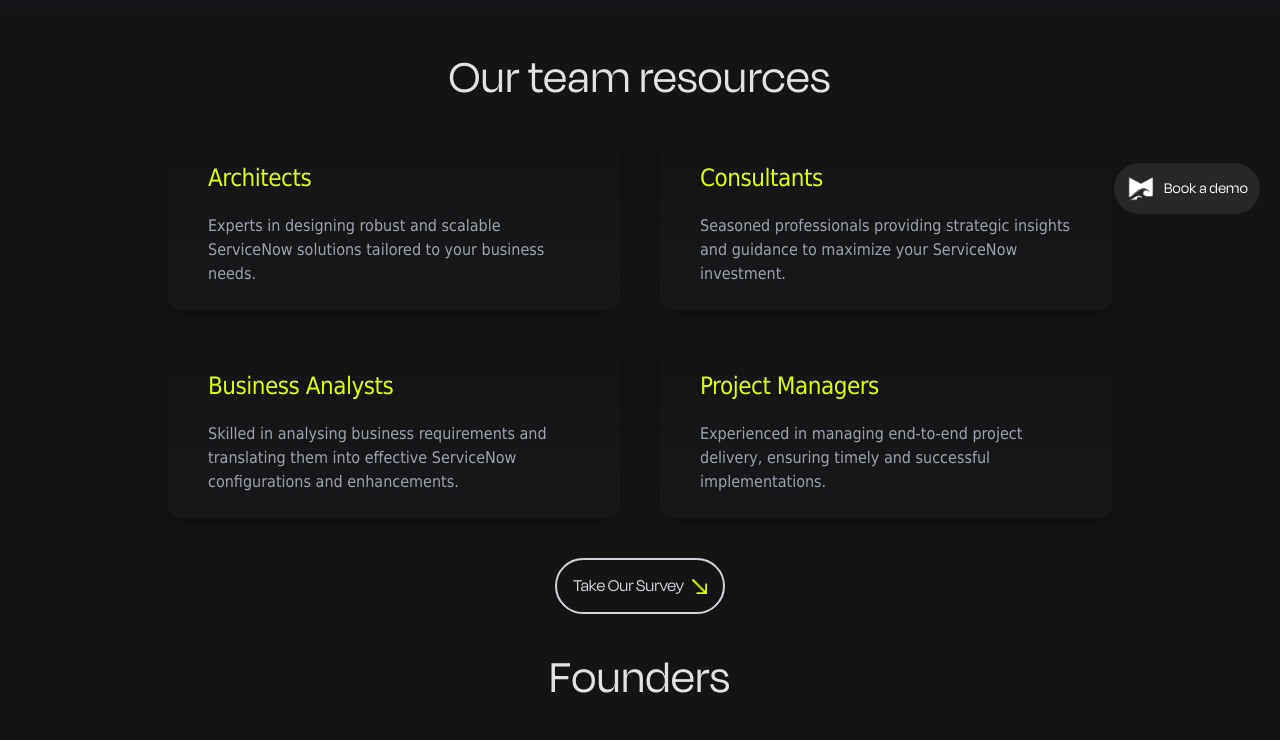
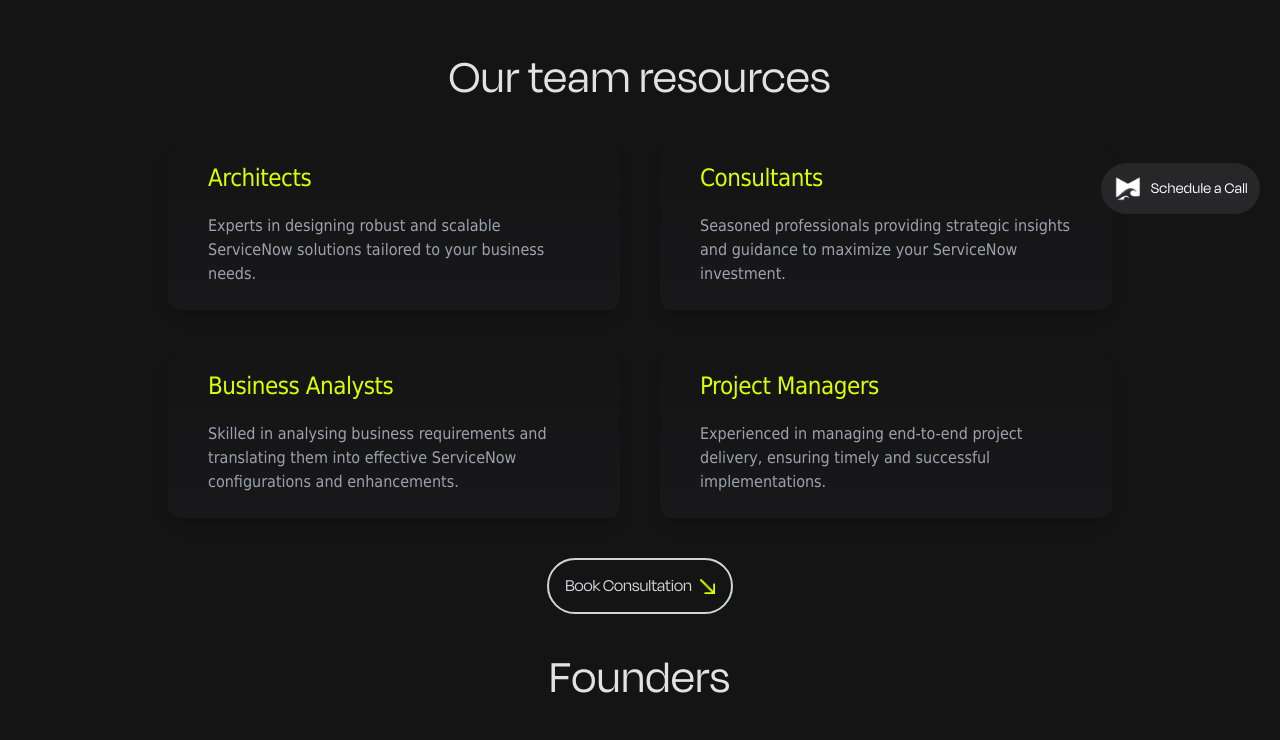
Before and after one commit to shreyaskashyapp/manaopili, a Next.js app: page /about in a window 1280 px wide. Shown: the part 546-1286 px from the top of the page. Built offline with nearby package versions, Linux system fonts and the light colour scheme; no server answers.

Commit message:
updated cta's

```diff
--- a/src/app/about/page.js
+++ b/src/app/about/page.js
@@ -84,7 +84,7 @@ export default function About() {
           <AboutCards data={data.resources.data} />
         </div>
         <div className="flex justify-center items-center pt-10">
-          <SurveyButton title='Take Our Survey' url='/survey-list' />
+          <SurveyButton title='Book Consultation' url={process.env.NEXT_PUBLIC_OUTLOOK_BOOKING_LINK} />
         </div>
 
 
@@ -96,7 +96,7 @@ export default function About() {
         </h2>
         <Founders team={data.founders.teamMembers} />
         <div className='flex justify-center items-center'>
-          <SurveyButton title='Schedule a meeting!' url='https://outlook.office.com/bookwithme/user/2d20486392d94cf9b823bc508a230121@manaopili.com?anonymous&ep=plink' />
+          <SurveyButton title='Schedule a meeting!' url={process.env.NEXT_PUBLIC_OUTLOOK_BOOKING_LINK} />
         </div>
       </div>
       {/* global presence */}
--- a/src/app/components/contact-banner.js
+++ b/src/app/components/contact-banner.js
@@ -13,7 +13,7 @@ export default function ContactBanner() {
   };
 
   return (
-    <section className="bg-gradient-to-r from-[#141414] via-zinc-950 to-[#141414] py-8 md:py-16">
+    <section className="bg-gradient-to-r from-[#141414] via-zinc-900 to-[#141414] py-8 md:py-16">
       <div className="max-w-5xl mx-auto px-6 text-center">
         <h2 className="text-4xl md:text-5xl font-normal text-[#e2e2e2] mb-4">
           {content.title}
@@ -24,7 +24,7 @@ export default function ContactBanner() {
         <div className="flex flex-row gap-4 justify-center items-center">
           <SurveyButton title="Take Our Survey" url="/survey-list" />
           <SurveyButton
-            title="Connect With Us"
+            title="Book Consultation"
             url="https://outlook.office.com/bookwithme/user/2d20486392d94cf9b823bc508a230121@manaopili.com?anonymous&ep=plink"
           />
         </div>
--- a/src/app/components/floater-cta.js
+++ b/src/app/components/floater-cta.js
@@ -5,14 +5,14 @@ export default function FloaterCTA() {
     return (
         <div className="fixed bottom-10 right-5 z-50 ">
             <Link
-                href='https://outlook.office.com/bookwithme/user/2d20486392d94cf9b823bc508a230121@manaopili.com?anonymous&ep=plink'
+                href={process.env.NEXT_PUBLIC_OUTLOOK_BOOKING_LINK}
                 target="_blank"
                 className={`bg-zinc-800 p-3 rounded-full flex items-center justify-center text-white hover:text-white transition-all duration-300 hover:bg-[#455cff] hover:scale-105`}
                 aria-label='Contact us'
             >
                 <div className="flex justify-center items-center gap-2">
                     <Image src="/Logo_white.png" alt="Arrow" width={30} height={30} />
-                    <h2 className="">Book a demo</h2>
+                    <h2 className="">Schedule a Call</h2>
                     {/* <Image src="/arrow_yellow.png" alt="Arrow" width={15} height={15} /> */}
                 </div>
             </Link>
--- a/src/app/components/journey-map.js
+++ b/src/app/components/journey-map.js
@@ -25,9 +25,9 @@ export default function Timeline({ data }) {
     const opacityTransform = useTransform(scrollYProgress, [0, 0.1], [0, 1])
 
     return (
-        <section className="w-full bg-[#141414]" ref={containerRef}>
+        <section className="w-full bg-gradient-to-r from-[#141414] via-zinc-900 to-[#141414] py-8 md:py-16" ref={containerRef}>
             <div className="container mx-auto px-4 md:px-6">
-                <div className="max-w-6xl mx-auto py-4 md:py-8 ">
+                <div className="max-w-6xl mx-auto">
                     {/* Header */}
                     <div className="text-center space-y-6 ">
                         <h2 className="flex justify-center items-center gap-0 md:gap-2 text-4xl md:text-5xl font-normal text-[#e2e2e2] leading-tight">
@@ -103,11 +103,11 @@ export default function Timeline({ data }) {
 
                     {/* CTA Section */}
                     <div className="text-center">
-                        <p className="text-lg md:text-xl text-zinc-300 py-8 px-4">
+                        {/* <p className="text-lg md:text-xl text-zinc-300 py-8 px-4">
                             {`Ready to experience the Mana'o Pili difference?`}
-                        </p>
-                        <div className='flex justify-center items-center'>
-                            <SurveyButton title='Take Our Survey' url='/survey-list' />
+                        </p> */}
+                        <div className='flex justify-center items-center pt-8'>
+                            <SurveyButton title='Book Consultation' url={process.env.NEXT_PUBLIC_OUTLOOK_BOOKING_LINK} />
                         </div>
                     </div>
 
--- a/src/app/components/wheel.js
+++ b/src/app/components/wheel.js
@@ -42,7 +42,7 @@ export default function WhyManaopiliWheel() {
         <section className=" ">
             <div className="container mx-auto">
                 <div className="flex justify-center items-center">
-                    <div className="relative w-[250px] h-[250px] md:w-[500px] md:h-[500px] mx-auto mb-[5%] mt-[7%]">
+                    <div className="relative w-[250px] h-[250px] md:w-[500px] md:h-[500px] mx-auto mb-[5%] my-[7%]">
                         {/* Outer circle */}
                         <div className="absolute top-0 left-0 w-full h-full rounded-full border border-white"></div>
 
--- a/src/app/contact/page.js
+++ b/src/app/contact/page.js
@@ -8,7 +8,7 @@ const data = {
         <>
             Let’s <span className="text-[#deff00]">connect</span> with some ideas. Fill out the contact form to have someone on our team <span className="text-[#deff00]">contact</span> you.
             You can also book some time with our team directly using&nbsp;
-            <a href='https://outlook.office.com/bookwithme/user/2d20486392d94cf9b823bc508a230121@manaopili.com?anonymous&ep=plink' target="_blank" className="text-[#deff00] underline">
+            <a href={process.env.NEXT_PUBLIC_OUTLOOK_BOOKING_LINK} target="_blank" className="text-[#deff00] underline">
                 Online Booking!
             </a>
         </>
--- a/src/app/page.js
+++ b/src/app/page.js
@@ -158,7 +158,7 @@ export default function HomePage() {
           <div>
             <Timeline data={journeyMapData} />
           </div>
-          <div className="flex justify-center items-center md:gap-2 gap-0 px-3 py-4 md:py-0 md:pt-4">
+          <div className="flex justify-center items-center md:gap-2 gap-0 px-3 pt-8 pb-4 md:pb-0 md:pt-16 ">
             <h2 className="text-4xl md:text-5xl font-normal text-[#e2e2e2] text-center">{`Why Mana'o Pili?`}</h2>
           </div>
           <WhyManaopiliWheel />
--- a/src/app/services/page.js
+++ b/src/app/services/page.js
@@ -258,7 +258,7 @@ export default function Component() {
               {`Ready to experience the Mana'o Pili difference?`}
             </p>
             <div className='flex justify-center items-center'>
-              <SurveyButton title='Take Our Survey' url='/survey-list' />
+              <SurveyButton title='Book Consultation' url={process.env.NEXT_PUBLIC_OUTLOOK_BOOKING_LINK} />
             </div>
           </div>
           {/* comparision section */}
@@ -275,7 +275,7 @@ export default function Component() {
               {`Ready to experience the Mana'o Pili difference?`}
             </p>
             <div className='flex justify-center items-center'>
-              <SurveyButton title='Take Our Survey' url='/survey-list' />
+              <SurveyButton title='Book Consultation' url={process.env.NEXT_PUBLIC_OUTLOOK_BOOKING_LINK} />
             </div>
           </div>
         </div>
--- a/src/app/survey-results/page.js
+++ b/src/app/survey-results/page.js
@@ -148,7 +148,7 @@ export default function SurveyResultsPage() {
                                 <CardContent className="p-6 pt-0 space-y-6">
                                     <p className="text-sm text-gray-300 leading-relaxed">{item.content}</p>
                                     {item?.isButton &&
-                                        <Link className="block w-full" href='https://outlook.office.com/bookwithme/user/2d20486392d94cf9b823bc508a230121@manaopili.com?anonymous&ep=plink'>
+                                        <Link className="block w-full" href={process.env.NEXT_PUBLIC_OUTLOOK_BOOKING_LINK}>
                                             <Button className="w-full text-sm bg-[#455CFF] hover:bg-[#455CFF]/80 text-white" size="sm">
                                                 {item.label}
                                             </Button>
```
